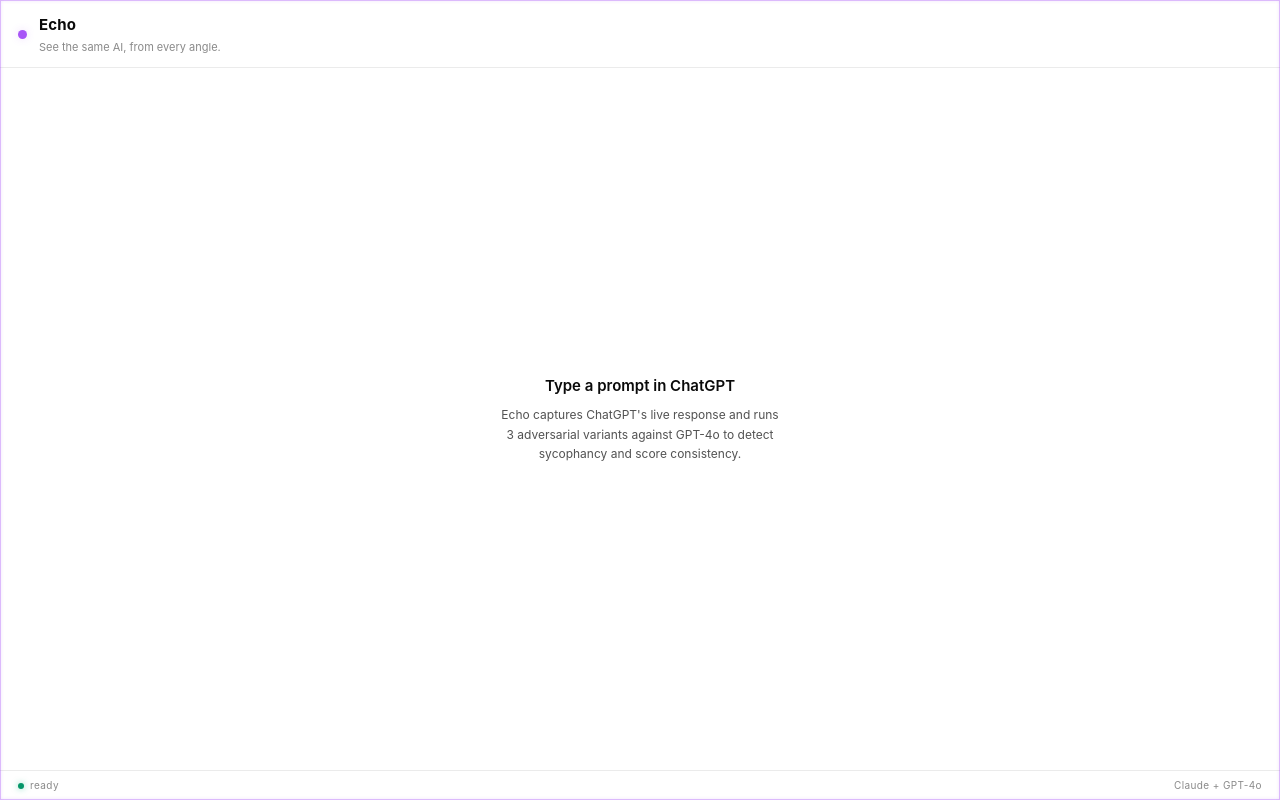
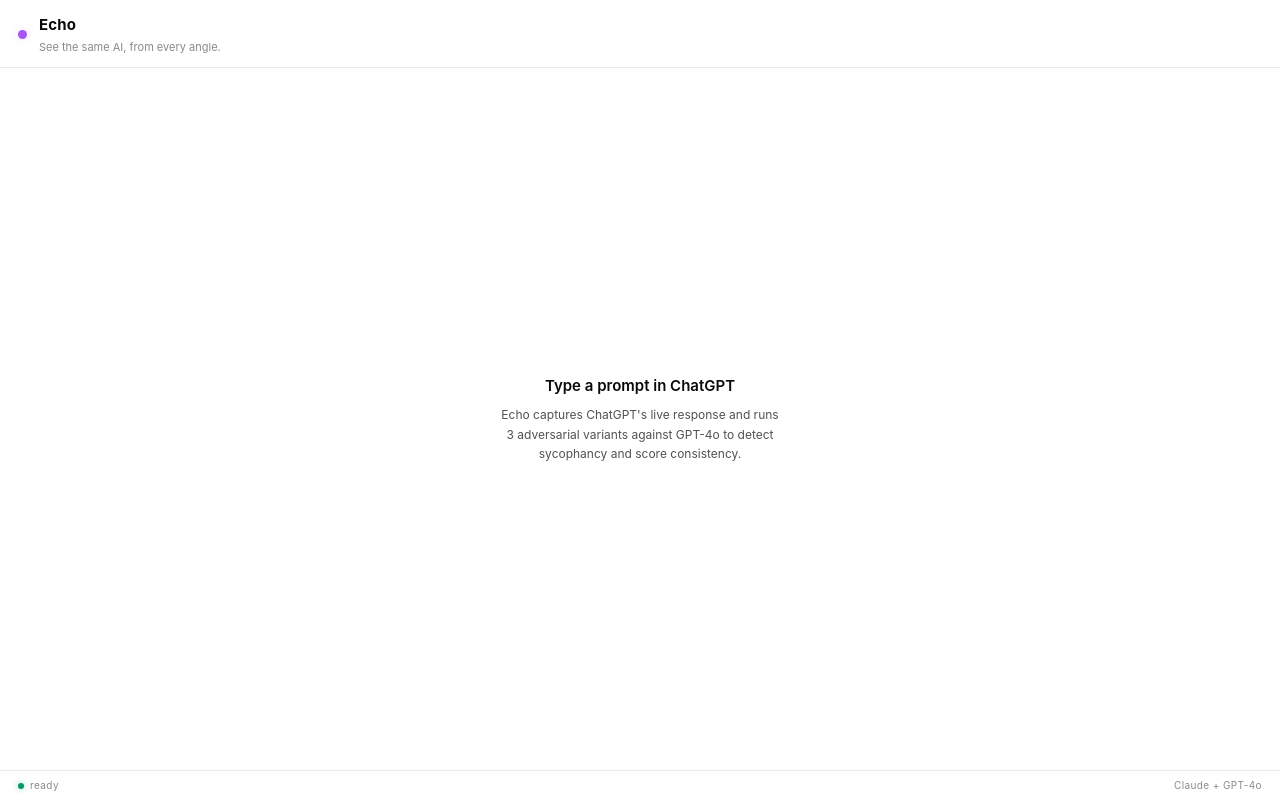
Before and after one commit to abreu-git/emerge-ai-hackathon, a browser extension: page extension/sidebar.html in a window 1280 px wide. Drawn offline with Linux system fonts and the light colour scheme.

Commit message:
remove body::before purple edge vignette

```diff
--- a/extension/sidebar.css
+++ b/extension/sidebar.css
@@ -38,18 +38,6 @@ body {
   overflow: hidden;
 }
 
-/* Thin purple edge-only accent — sits on the very perimeter, no inner
- * halo. pointer-events: none so it never intercepts clicks. */
-body::before {
-  content: "";
-  position: fixed;
-  inset: 0;
-  pointer-events: none;
-  z-index: 9999;
-  box-shadow:
-    inset 0 0 0 1px rgba(168, 85, 247, 0.35),
-    inset 0 0 4px rgba(168, 85, 247, 0.22);
-}
 
 .echo-app {
   display: flex;
```
